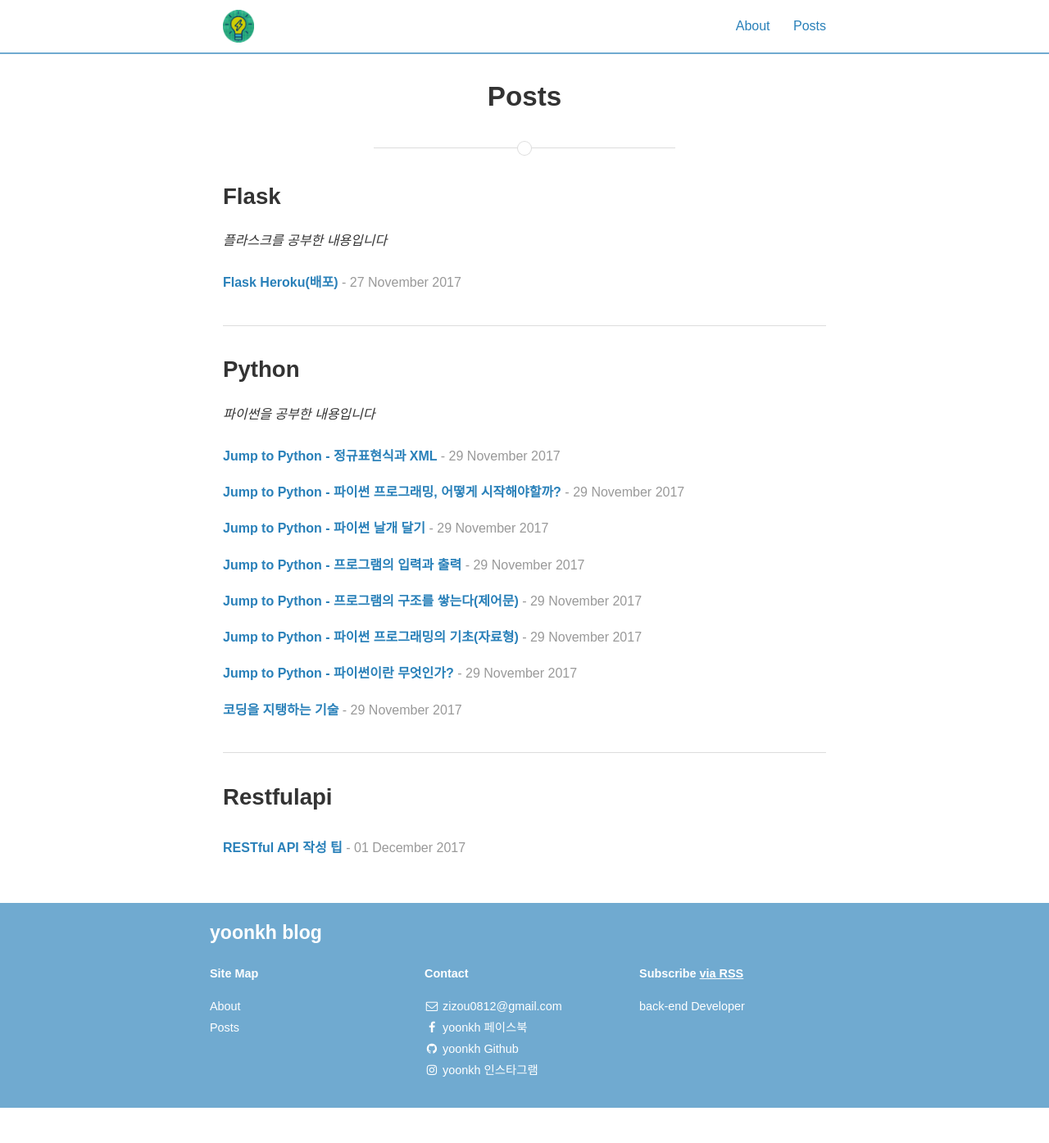
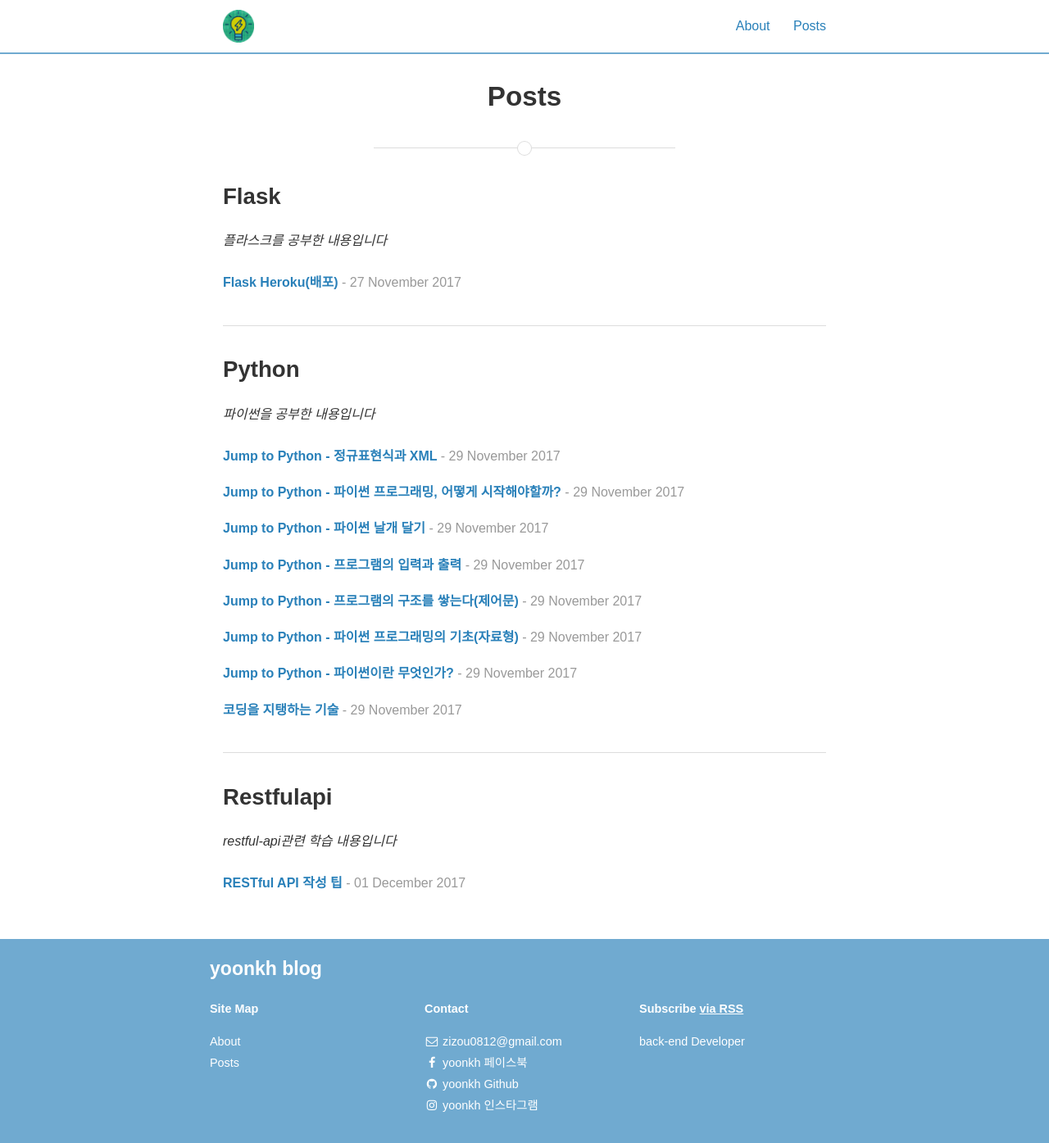
Before and after one commit to yoonkh/yoonkh.github.io, a Jekyll site: the page built from posts.html, in a window 1280 px wide. Shown: the whole page at 82% size. Built offline with Jekyll 4.4.1, drawn with Linux system fonts in a browser that asks for light colours; nearby versions of some CDN libraries; before the commit the page ends 1352 px from its top, so only the background shows below that.

```diff
--- a/_config.yml
+++ b/_config.yml
@@ -57,7 +57,7 @@ descriptions:
   - cat: Flask
     desc: "플라스크를 공부한 내용입니다"
 
-  - cat: RestfulAPI
+  - cat: RESTfulAPI
     desc: "restful-api관련 학습 내용입니다"
 
   - cat: Python
```
